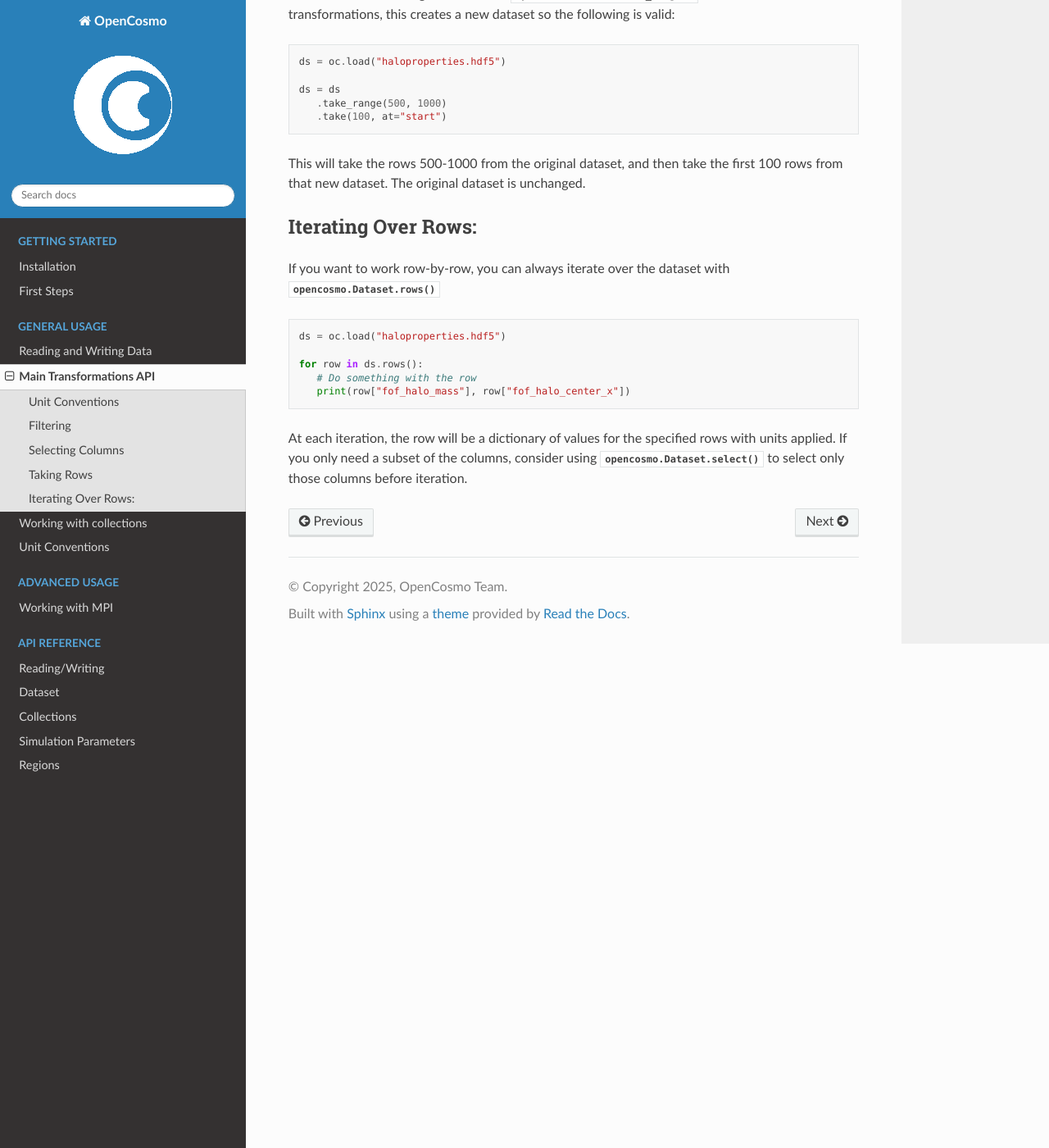
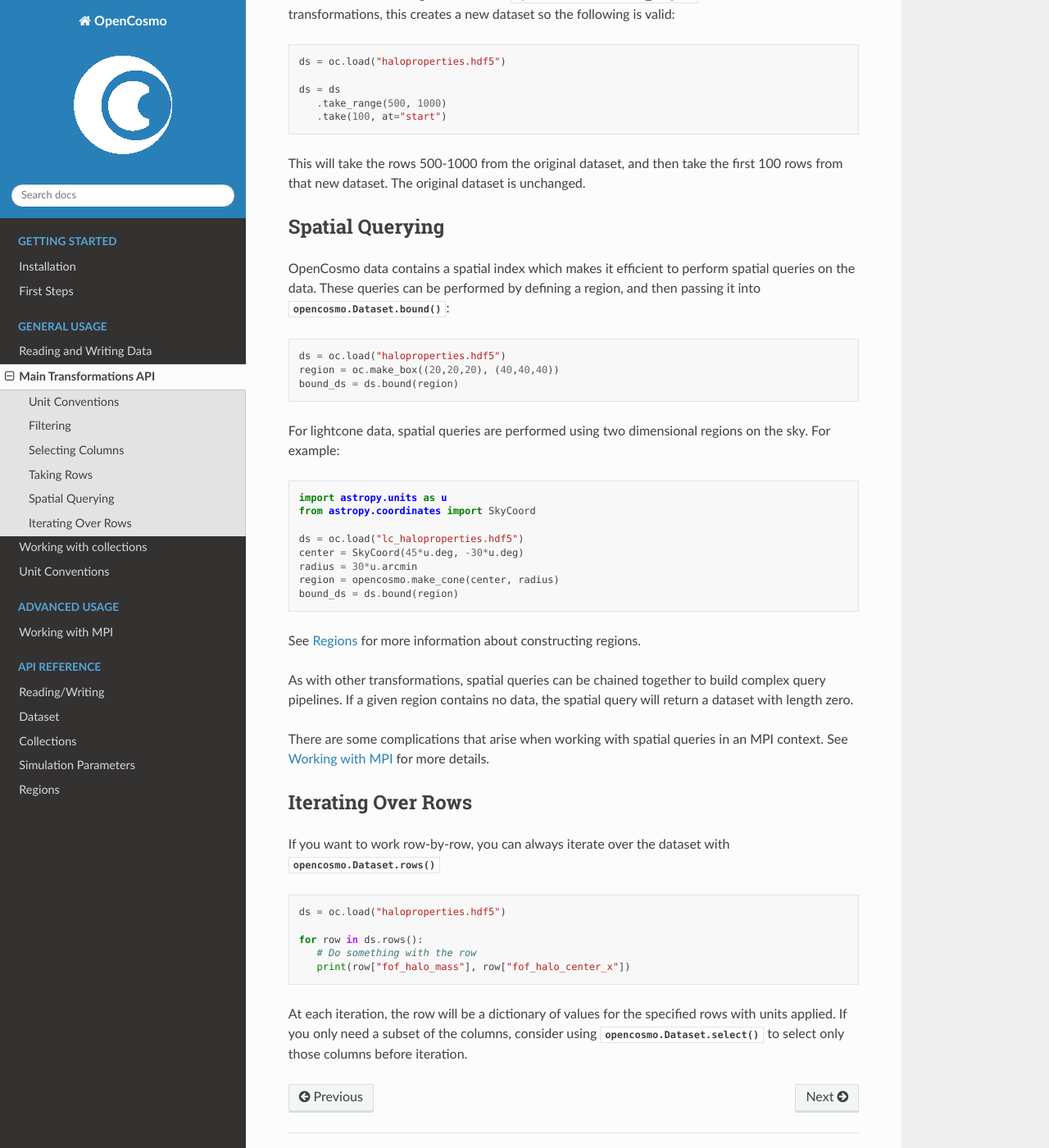
Before and after one commit to ArgonneCPAC/OpenCosmo, a Sphinx documentation site: the page built from docs/source/main_api.rst, in a window 1280 px wide and 1400 px high, scrolled down 4493 px. Shown: the whole window at 82% size. Built offline with Sphinx 7.4.7 and the Read the Docs theme 3.1.0, drawn with Linux system fonts in a browser that asks for light colours; some of the changed text lies outside the part shown.

Commit message:
Doc updates

```diff
--- a/docs/source/main_api.rst
+++ b/docs/source/main_api.rst
@@ -3,11 +3,11 @@ Main Transformations API
 
 :code:`opencosmo` provides a simple but powerful API for transforming and querying datasets and collections. Both the main :py:class:`opencosmo.Dataset` type and the various collection types use the same basic vocabulary to describe these transformations, although the details of how they behave will differ. See :doc:`collections` for more info. The main Dataset transformations are:
 
+- :code:`with_units`: Change the unit convention of the dataset.
 - :code:`filter`: Filter the dataset based on the value of one more more columns.
 - :code:`select`: Select a subset of columns from the dataset.
 - :code:`take`: Select a subset of rows from the dataset.
-- :code:`with_units`: Change the unit convention of the dataset.
-- :code:`crop`: Limit the dataset to a given spatial region (not yet implemented).
+- :code:`bound`: Limit the dataset to a given spatial region.
 
 Each of these transformations is returns a new dataset or collection with the transformations applied. Because transformations are applied lazily, chaining them together is efficient:
 
@@ -105,7 +105,7 @@ Filters operate on columns of a given dataset and return a new dataset that only
 - Less than or equal to: :code:`col("column_name") <= value`
 - Membership: :code:`col("column_name").isin([value1, value2, ...])`
 
-When passed to a dataset with the :py:meth:`opencosmo.Dataset.filter` transformation, numerical filters are always applied in the unit convention that is currently active. For a newly constructed dataset, this is always the "comoving" unit convention. See above for an example of applying a filter between unit conventions.
+When passed to a dataset with the :meth:`opencosmo.Dataset.filter` transformation, numerical filters are always applied in the unit convention that is currently active. For a newly constructed dataset, this is always the "comoving" unit convention. See above for an example of applying a filter between unit conventions.
 
 
 
@@ -116,7 +116,7 @@ The behavior of filters on collections depends on the collection type. See the :
 Selecting Columns
 -----------------
 
-For small datasets, it is usually not an issue to request all the columns in a given dataset. However for large datasets, loading everything into memory is slow and consumes singificant quantities of memory. We can use the :py:meth:`opencosmo.Dataset.select` transformation to select only the subset of columns from the dataset that are useful for our analysis. Select transformations can be applied sequentially, in which case the second select will only work if it contains columns that were selected in the first select. For example:
+For small datasets, it is usually not an issue to request all the columns in a given dataset. However for large datasets, loading everything into memory is slow and consumes singificant quantities of memory. We can use the :meth:`opencosmo.Dataset.select` transformation to select only the subset of columns from the dataset that are useful for our analysis. Select transformations can be applied sequentially, in which case the second select will only work if it contains columns that were selected in the first select. For example:
 
 .. code-block:: python
 
@@ -176,7 +176,7 @@ but this will raise an error:
 Taking Rows
 -----------
 
-The :py:meth:`opencosmo.Dataset.take` transformation is used to select a subset of rows from a dataset. The :code:`at` argument can be used to specify how the rows are selected. The available options are:
+The :meth:`opencosmo.Dataset.take` transformation is used to select a subset of rows from a dataset. The :code:`at` argument can be used to specify how the rows are selected. The available options are:
 
 - :code:`at="random"`: Select a random subset of n rows from the dataset.
 - :code:`at="start"`: Select the first n rows from the dataset.
@@ -195,7 +195,7 @@ As with the `select` transformations, `take` transformations can be chained toge
 
 
 
-You can also take a range of rows with :py:meth:`opencosmo.Dataset.take_range`. As with all other transformations, this creates a new dataset so the following is valid:
+You can also take a range of rows with :meth:`opencosmo.Dataset.take_range`. As with all other transformations, this creates a new dataset so the following is valid:
 
 .. code-block:: python
 
@@ -207,9 +207,39 @@ You can also take a range of rows with :py:meth:`opencosmo.Dataset.take_range`.
 
 This will take the rows 500-1000 from the original dataset, and then take the first 100 rows from that new dataset. The original dataset is unchanged.
 
-Iterating Over Rows:
+Spatial Querying
+-----------------
+OpenCosmo data contains a spatial index which makes it efficient to perform spatial queries on the data. These queries can be performed by defining a region, and then passing it into :meth:`opencosmo.Dataset.bound`:
+
+.. code-block:: python
+
+   ds = oc.load("haloproperties.hdf5")
+   region = oc.make_box((20,20,20), (40,40,40))
+   bound_ds = ds.bound(region)
+
+For lightcone data, spatial queries are performed using two dimensional regions on the sky. For example:
+
+.. code-block:: python
+
+   import astropy.units as u
+   from astropy.coordinates import SkyCoord
+
+   ds = oc.load("lc_haloproperties.hdf5")
+   center = SkyCoord(45*u.deg, -30*u.deg)
+   radius = 30*u.arcmin
+   region = opencosmo.make_cone(center, radius)
+   bound_ds = ds.bound(region)
+
+See :doc:`spatial_ref` for more information about constructing regions.
+
+As with other transformations, spatial queries can be chained together to build complex query pipelines. If a given region contains no data, the spatial query will return a dataset with length zero.
+
+There are some complications that arise when working with spatial queries in an MPI context. See :doc:`mpi` for more details.
+
+
+Iterating Over Rows
 --------------------
-If you want to work row-by-row, you can always iterate over the dataset with :py:meth:`opencosmo.Dataset.rows`
+If you want to work row-by-row, you can always iterate over the dataset with :meth:`opencosmo.Dataset.rows`
 
 .. code-block:: python
 
@@ -219,4 +249,4 @@ If you want to work row-by-row, you can always iterate over the dataset with :py
       # Do something with the row
       print(row["fof_halo_mass"], row["fof_halo_center_x"])
 
-At each iteration, the row will be a dictionary of values for the specified rows with units applied. If you only need a subset of the columns, consider using :py:meth:`opencosmo.Dataset.select` to select only those columns before iteration.
+At each iteration, the row will be a dictionary of values for the specified rows with units applied. If you only need a subset of the columns, consider using :meth:`opencosmo.Dataset.select` to select only those columns before iteration.
--- a/docs/source/spatial_ref.rst
+++ b/docs/source/spatial_ref.rst
@@ -1,10 +1,10 @@
 Regions
 -------
 
-Regions can be used to spatially query datasets and collections. Regions are constructed with :py:meth:`opencosmo.Box` or :py:meth:`opencosmo.Cone`.
+Regions can be used to spatially query datasets and collections. Regions are constructed with :py:meth:`opencosmo.make_box` or :py:meth:`opencosmo.make_cone`.
 
-.. autofunction:: opencosmo.Box
-.. autofunction:: opencosmo.Cone
+.. autofunction:: opencosmo.make_box
+.. autofunction:: opencosmo.make_cone
 
 .. autoclass:: opencosmo.spatial.BoxRegion
    :members:
```
Also changed, not shown: 1 other file.
